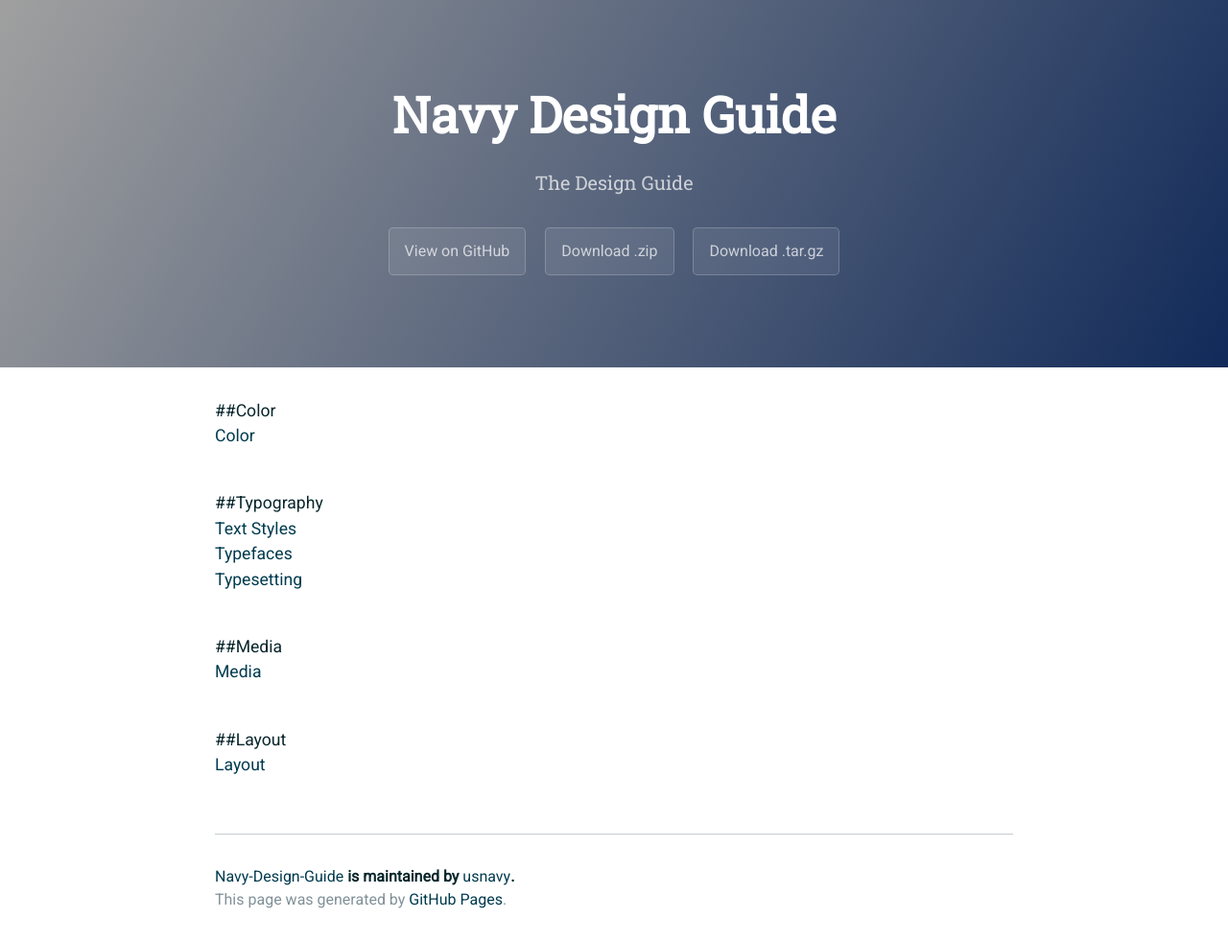
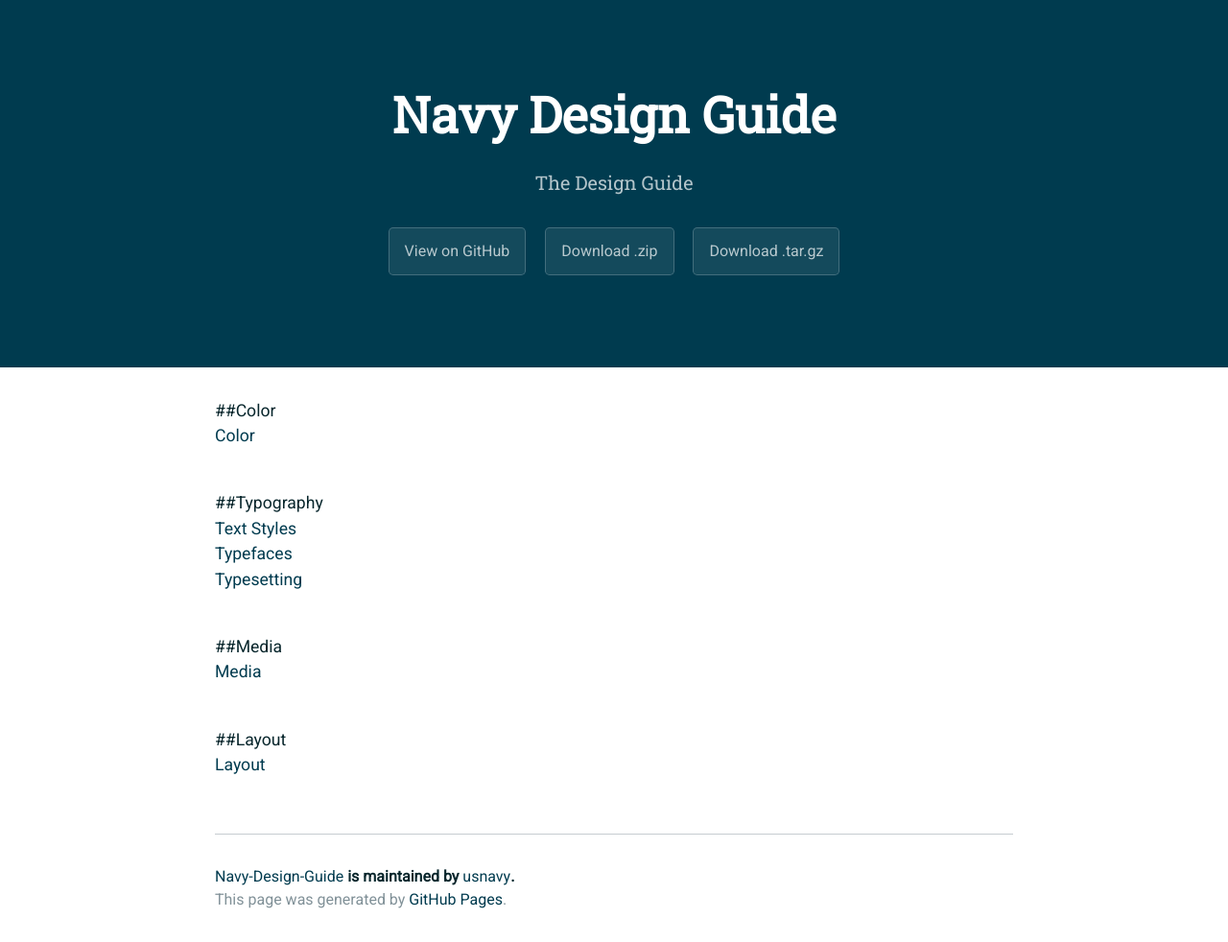
Before and after one commit to usnavy/Navy-Design-Guide, a Jekyll site: the page built from index.md, in a window 1280 px wide. Shown: the whole page at 96% size. Built offline with Jekyll 4.4.1, drawn with Linux system fonts in a browser that asks for light colours.

Commit message:
Update jekyll-design.scss

```diff
--- a/_sass/jekyll-design.scss
+++ b/_sass/jekyll-design.scss
@@ -94,8 +94,7 @@ a {
 .page-header {
   color: $header-heading-color;
   text-align: center;
-  background-color: $header-bg-color;
-  background-image: linear-gradient(120deg, $header-bg-color-secondary, $header-bg-color);
+  background-color: #003b4f;
 
   @include large {
     padding: 5rem 6rem;
```
